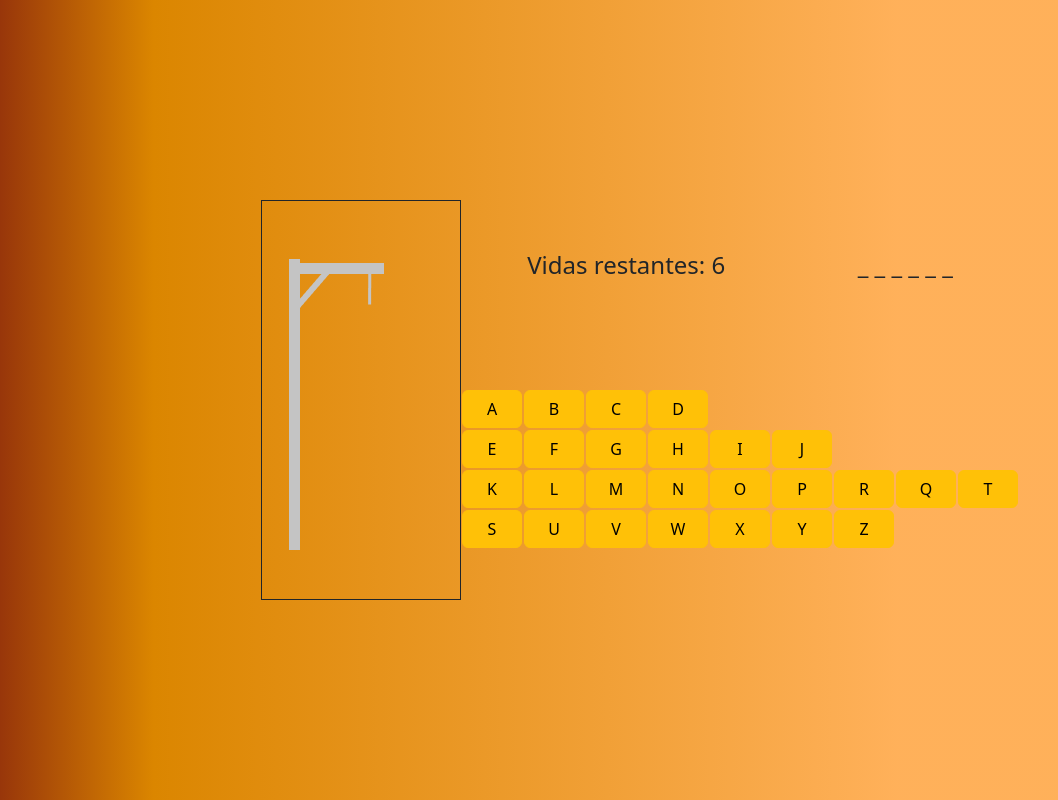
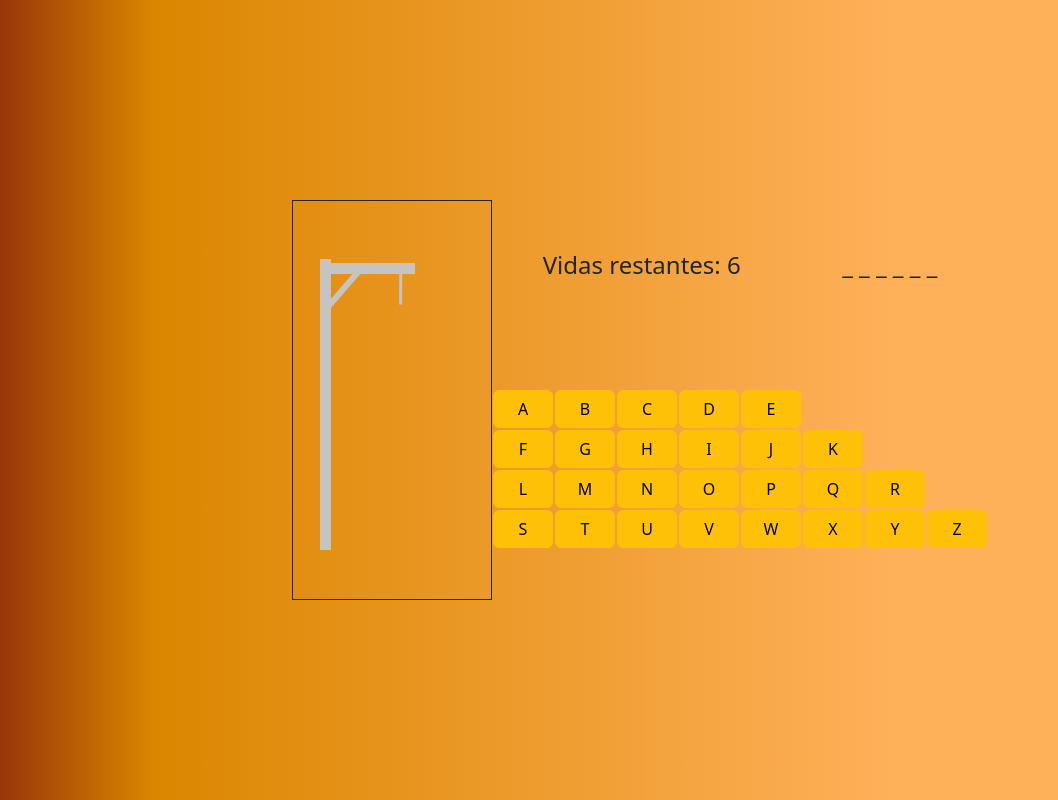
Before and after one commit to soliakt/hangmanGame, a plain HTML site: page index.html in a window 1280 px wide. Both pictures are taken after a click on the button "JUGAR". Shown: the whole page, without its empty margins (0-1058 px from the left). Drawn offline with nearby package versions, Linux system fonts and the light colour scheme; some packages are replaced by stand-ins of ours; a script that the page names is missing.

Commit message:
Keyboard autoload

```diff
--- a/index.html
+++ b/index.html
@@ -34,45 +34,7 @@
                     <h4 id="availableLives"></h4>
                     <h4 id="hiddenWord"></h4>
                 </div>
-                <div class="gameContent__letters__lettersThemselves">
-                    <table>
-                        <tr class="letters">
-                            <td><button type="button" class="btn btn-warning" id="a">A</button></td>
-                            <td><button type="button" class="btn btn-warning" id="b">B</button></td>
-                            <td><button type="button" class="btn btn-warning" id="c">C</button></td>
-                            <td><button type="button" class="btn btn-warning" id="d">D</button></td>
-                        </tr>
-                        <tr class="letters">
-                            <td><button type="button" class="btn btn-warning" id="e">E</button></td>
-                            <td><button type="button" class="btn btn-warning" id="f">F</button></td>
-                            <td><button type="button" class="btn btn-warning" id="g">G</button></td>
-                            <td><button type="button" class="btn btn-warning" id="h">H</button></td>
-                            <td><button type="button" class="btn btn-warning" id="i">I</button></td>
-                            <td><button type="button" class="btn btn-warning" id="j">J</button></td>
-                        </tr>
-                        <tr class="letters">
-                            <td><button type="button" class="btn btn-warning" id="k">K</button></td>
-                            <td><button type="button" class="btn btn-warning" id="l">L</button></td>
-                            <td><button type="button" class="btn btn-warning" id="m">M</button></td>
-                            <td><button type="button" class="btn btn-warning" id="n">N</button></td>
-                            <td><button type="button" class="btn btn-warning" id="o">O</button></td>
-                            <td><button type="button" class="btn btn-warning" id="p">P</button></td>
-                            <td><button type="button" class="btn btn-warning" id="r">R</button></td>
-                            <td><button type="button" class="btn btn-warning" id="q">Q</button></td>
-                            <td><button type="button" class="btn btn-warning" id="t">T</button></td>
-                        </tr>
-                        <tr class="letters">
-                            <td><button type="button" class="btn btn-warning" id="s">S</button></td>
-                            <td><button type="button" class="btn btn-warning" id="u">U</button></td>
-                            <td><button type="button" class="btn btn-warning" id="v">V</button></td>
-                            <td><button type="button" class="btn btn-warning" id="w">W</button></td>
-                            <td><button type="button" class="btn btn-warning" id="x">X</button></td>
-                            <td><button type="button" class="btn btn-warning" id="y">Y</button></td>
-                            <td><button type="button" class="btn btn-warning" id="z">Z</button></td>
-                        </tr>
-                    </table>
-                    <button id="gameOverPopUp"></button>
-
+                <div class="gameContent__letters__lettersThemselves" id="gameContent__letters__lettersThemselves">
                 </div>
             </div>
         </div>
--- a/scripts.js
+++ b/scripts.js
@@ -4,22 +4,50 @@
     Práctica: Juego del ahorcado
 */
 
+generateGameContent();
+function generateGameContent() {
+    // Definimos debajo de qué elemento vamos a generar la tabla (parentElement)
+    const parentElement = document.getElementById('gameContent__letters__lettersThemselves');
+    const alphabet = 'ABCDEFGHIJKLMNOPQRSTUVWXYZ';
 
-function showGameContents() {
-    document.getElementById('playButton').style.display = "none";
-    document.getElementById('initialContent').style.display = "none";
-    document.getElementById('gameContent').style.display = "flex";
+    const table = document.createElement('table');
+    const numRows = [5, 6, 7, 8];
+    var contadorletras = 0;
+
+    for (let i = 0; i < numRows.length; i++) {
+        const row = document.createElement('tr');
+        row.classList.add('letters');
+        for (let j = 0; j < numRows[i]; j++) {
+            const letter = alphabet.charAt(contadorletras);
+            const cell = document.createElement('td');
+            cell.innerHTML = `<button type="button" class="btn btn-warning" id="${letter.toLowerCase()}">${letter}</button>`;
+            row.appendChild(cell);
+            contadorletras++;
+        }
+        table.appendChild(row);
+    }
+    // Añadir la tabla al elemento padre
+    parentElement.appendChild(table);
 }
-
-// Añadir event listener del botón inicial
-const playButton = document.getElementById('playButton');
-playButton.addEventListener('click', showGameContents)
-
 
 
 window.onload = function () {
+
+    // Añadir event listener del botón inicial
+    const playButton = document.getElementById('playButton');
+    playButton.addEventListener('click', showGameContents)
+
+
+    function showGameContents() {
+        document.getElementById('playButton').style.display = "none";
+        document.getElementById('initialContent').style.display = "none";
+        document.getElementById('gameContent').style.display = "flex";
+    }
+
+
     var letras = ['a', 'b', 'c', 'd', 'e', 'f', 'g', 'h', 'i', 'j', 'k', 'l', 'm', 'n', 'o', 'p', 'q', 'r', 's', 't', 'u', 'v', 'w', 'x', 'y', 'z'];
     var totalLetras = letras.length;
+    console.log(totalLetras)
 
 
 
@@ -31,6 +59,17 @@ window.onload = function () {
     var availableLetters = wordToDiscover.length;
     var arrayWordInProgress = [];
     var correctLetter = false;
+
+    // Recorre los IDs y agrega eventos solo si el elemento existe
+    for (var i = 0; i < totalLetras; i++) {
+        const elemento = document.getElementById(letras[i]);
+        console.log(elemento)
+        /*if (elemento) {
+            elemento.addEventListener('click', letterClicked);
+        } else {
+            console.error('Elemento no encontrado para el ID:', letras[i]);
+        }*/
+    }
 
     // Esto recorre todos los id y en caso de que algun evento se haya producido llama a la funcion resalta
     for (var i = 0; i < totalLetras; i++) document.getElementById(letras[i]).addEventListener('click', letterClicked);
@@ -87,6 +126,29 @@ window.onload = function () {
         }
     }
 }
+/*
+function resetValues(){
+    remainingLives = 6;
+    wordToDiscover = conjuntoDePalabras[Math.floor(Math.random() * conjuntoDePalabras.length)];
+    wordLenght = wordToDiscover.length;
+    availableLetters = wordToDiscover.length;
+    arrayWordInProgress = [];
+    correctLetter = false;
+
+    for (var i = 0; i < totalLetras; i++) document.getElementById(letras[i]).addEventListener('click', letterClicked);
+
+    for (var i = 0; i < wordLenght; i++) arrayWordInProgress.push("_ ");
+
+    wordInDiscovery = arrayWordInProgress.join('');
+    const wordInHTML = document.getElementById('hiddenWord');
+    const livesInHTML = document.getElementById('availableLives');
+
+    document.getElementById(remainingLives).style.display = "flex";
+    livesInHTML.innerHTML = "Vidas restantes: " + remainingLives + "\n";
+    wordInHTML.innerHTML = wordInDiscovery.toUpperCase();
+}
+*/
+
 function gameOverPopUp() {
     Swal.fire({
         title: 'Has perdido amigo mío',
```
Also changed, not shown: 2 other files.
